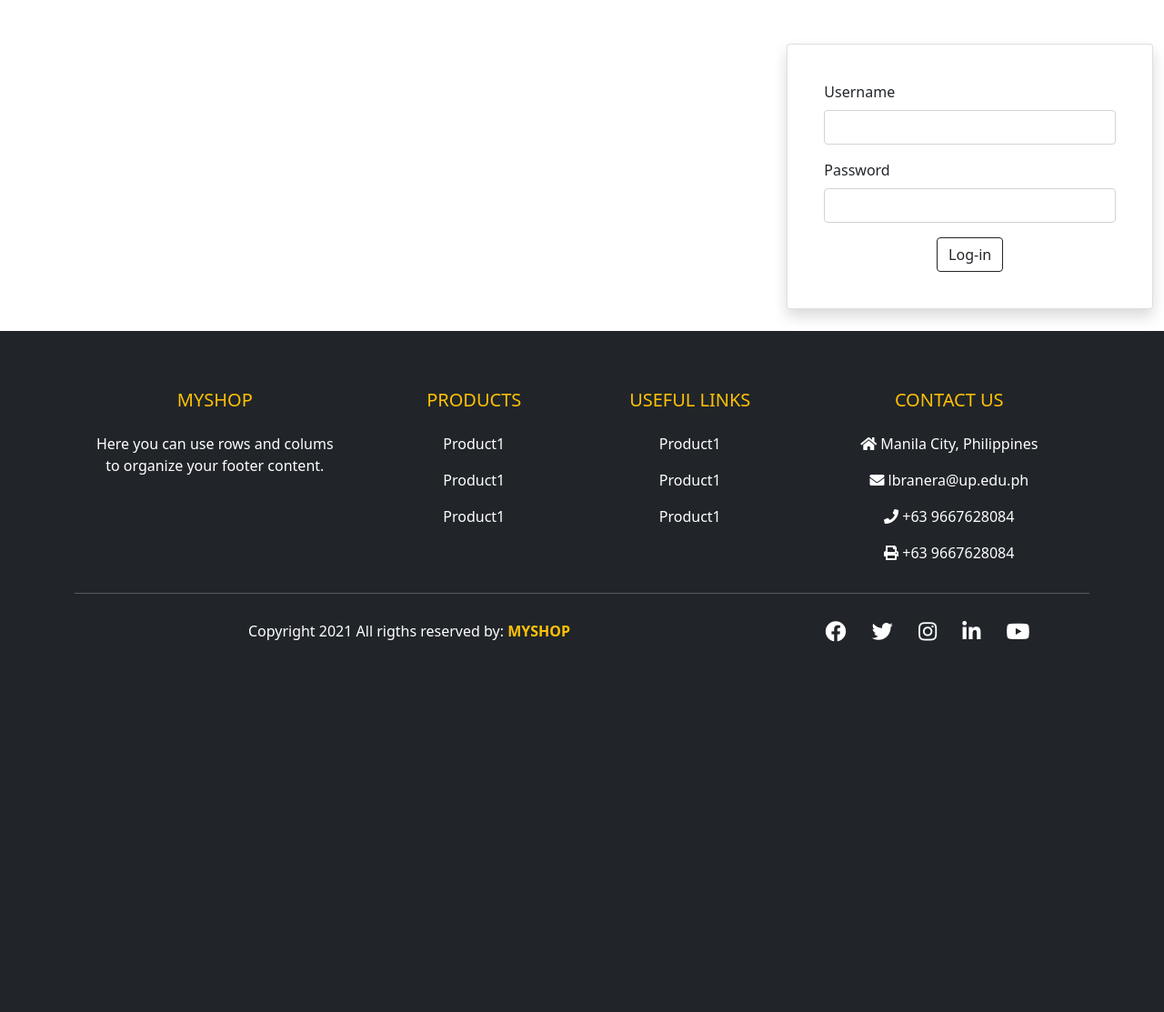
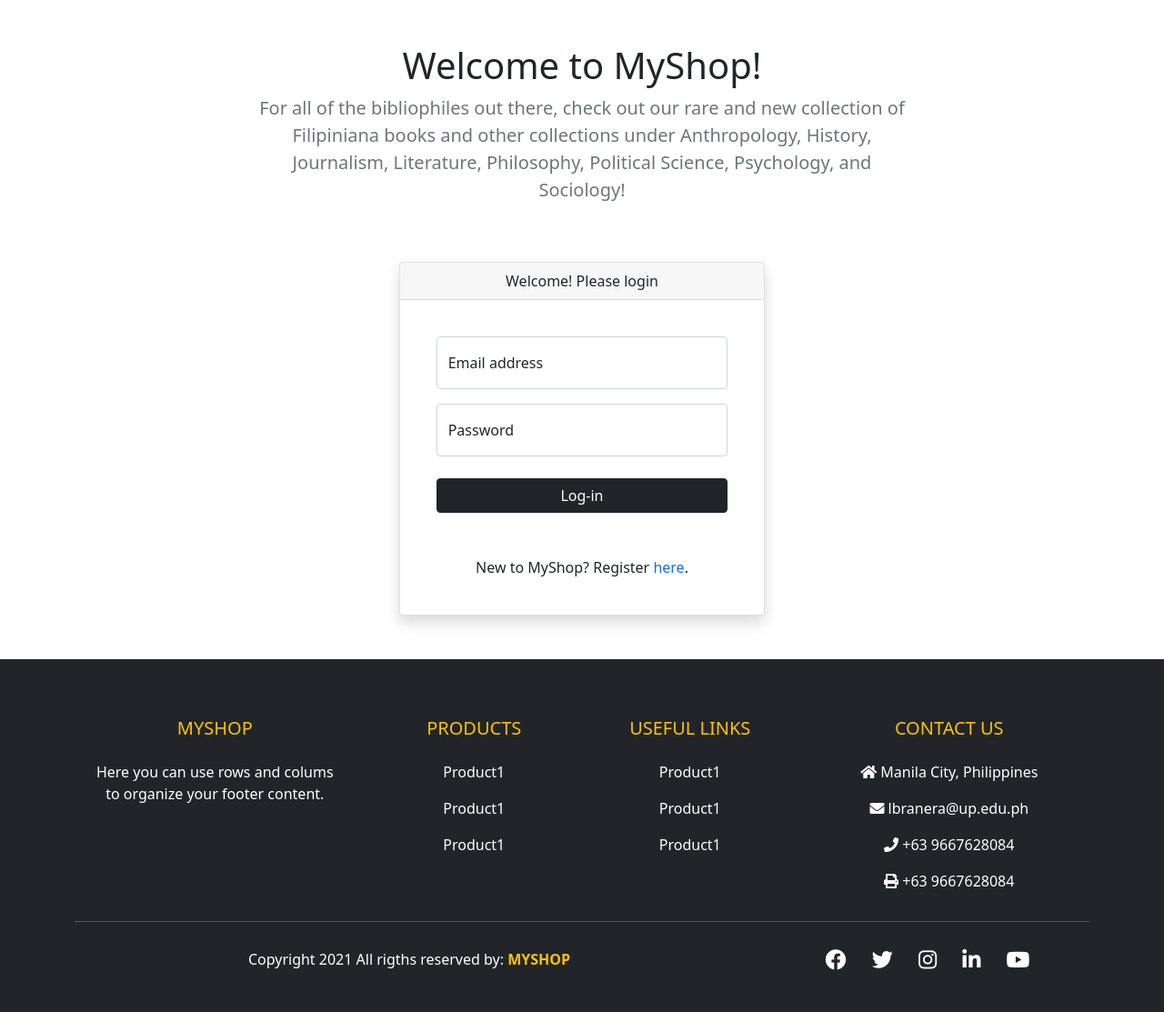
Before and after one commit to lbranera/MyShop, a Django app: page /login/ in a window 1280 px wide. Shown: the part 56-1169 px from the top of the page at 91% size. Before the commit the page ends 762 px from the top, so only its background shows below. Run offline with Django 3.2, Linux system fonts and the light colour scheme.

Commit message:
modified login view

```diff
--- a/products/templates/products/login.html
+++ b/products/templates/products/login.html
@@ -2,34 +2,53 @@
 
 {% block content %}
 
-<br><br>
+<section class="text-center container">
+    <div class="row py-lg-5">
+      <div class="col-lg-8 mx-auto">
+        <h1 class="fw-light">Welcome to MyShop!</h1>
+        <p class="lead text-muted">For all of the bibliophiles out there, check out our rare and new collection of Filipiniana books and other
+        collections under Anthropology, History, Journalism, Literature, Philosophy, Political Science, Psychology, and Sociology!</p>
+      </div>
+    </div>
+</section>
 
 
 <div class="container-fluid">
     <div class="row">
-        <div class="col-sm-12 col-md-6 col-lg-8"></div>
-        <div class="col-sm-12 col-md-6 col-lg-4">
-            <div class="card shadow">
+        <div class="col-sm-4"></div>
+        <div class="col-sm-4">
+            <div class="card text-center shadow">
+                <div class="card-header">
+                    Welcome! Please login
+                </div>
                 <div class="card-body m-4">
                     <form>
-                        <div class="mb-3">
-                          <label for="exampleInputEmail1" class="form-label">Username</label>
-                          <input type="email" class="form-control" id="exampleInputEmail1" aria-describedby="emailHelp">
+                        <div class="form-floating mb-3">
+                            <input type="email" class="form-control" id="floatingInput" placeholder="name@example.com">
+                            <label for="floatingInput">Email address</label>
                         </div>
-                        <div class="mb-3">
-                          <label for="exampleInputPassword1" class="form-label">Password</label>
-                          <input type="password" class="form-control" id="exampleInputPassword1">
+                        <div class="form-floating">
+                            <input type="password" class="form-control" id="floatingPassword" placeholder="Password">
+                            <label for="floatingPassword">Password</label>
                         </div>
+                        <br>
                         <center>
-                            <button type="button" class="btn btn-outline-dark btn-md">Log-in</button>
+                        <div class="d-grid gap-2">
+                            <button type="button" class="btn btn-dark btn-md">Log-in</button>
+                        </div>
                         </center>
                     </form>
+
+                    <br><br>
+                    New to MyShop? Register <a href="{% url 'register'  %}" style="text-decoration: none;">here</a>.
                 </div>
             </div>
         </div>
+        <div class="col-sm-4"></div>
     </div>
 </div>
+
+<br>
 <br>
 
-
 {% endblock content %}
--- a/products/views.py
+++ b/products/views.py
@@ -21,7 +21,7 @@
 
         overall_rating = overall_rating/len(comments)
 
-        data = {'book': book, 'with_comments': True, 'comments':comments, 'overall_rating': overall_rating, "rating_floor": math.floor(overall_rating), 'rating_float': not overall_rating.is_integer()}
+        data = {'book': book, 'with_comments': True, 'comments':comments, 'overall_rating': round(overall_rating,2), "rating_floor": math.floor(overall_rating), 'rating_float': not overall_rating.is_integer()}
 
     else:
 
```
